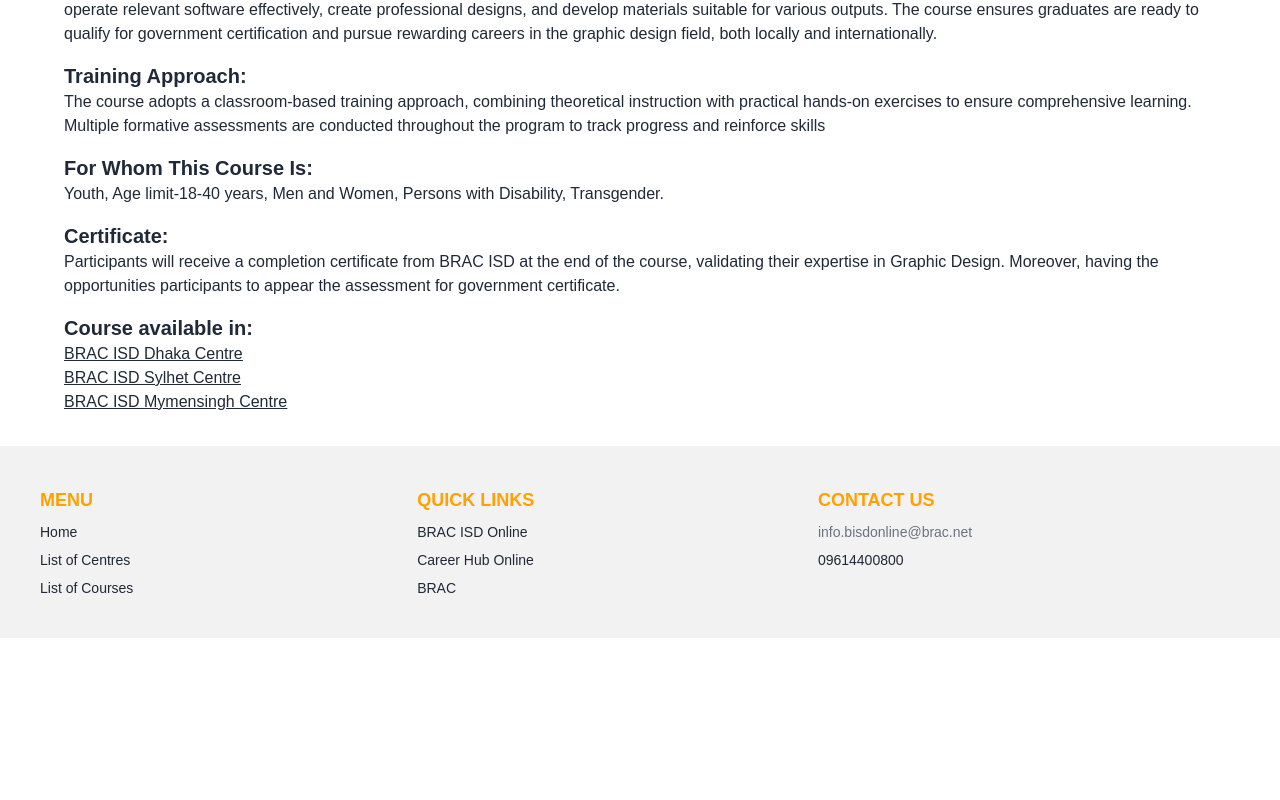
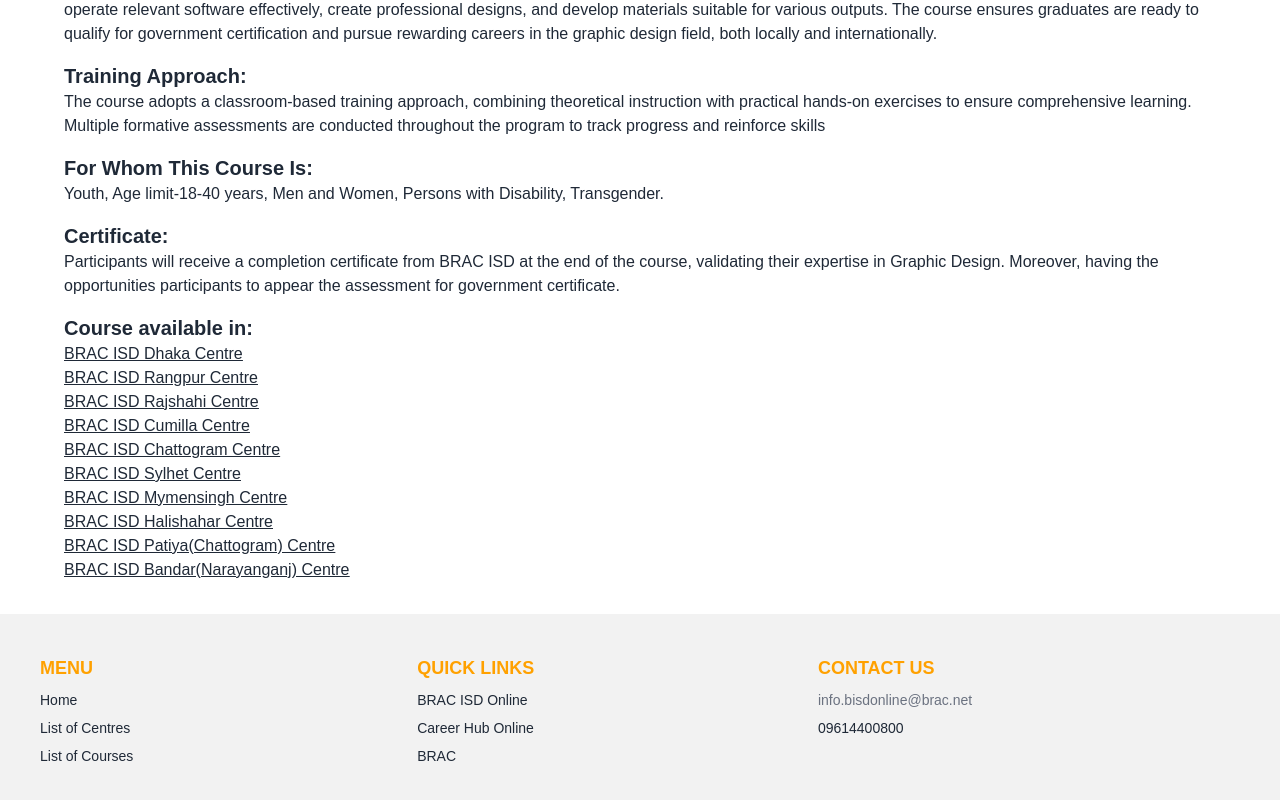
Before and after one commit to Ashraful-Islam-Alif/brac-isd, a React (Vite) app: page /offline/courses/graphics-design in a window 1280 px wide. Shown: the part 1314-2114 px from the top of the page. Before the commit the page ends 1952 px from the top, so only its background shows below. Built offline with nearby package versions, Linux system fonts and the light colour scheme.

Commit message:
center and course updates done

```diff
--- a/src/pages/Offline/Home/ListOfCourses/ListOfCourses.jsx
+++ b/src/pages/Offline/Home/ListOfCourses/ListOfCourses.jsx
@@ -79,11 +79,11 @@
             Pipe Fitting
           </Link>
         </div>
-        <div className="my-8 text-lg font-semibold underline">
+        {/* <div className="my-8 text-lg font-semibold underline">
           <Link to="/offline/courses/steel-bindings-fabrication">
             Steel Bindings & Fabrication
           </Link>
-        </div>
+        </div> */}
         <div className="my-8 text-lg font-semibold underline">
           <Link to="/offline/courses/tiles-marbel-work">
             Tiles & Marbel Work
--- a/src/pages/Offline/Home/Navbar/Navbar.jsx
+++ b/src/pages/Offline/Home/Navbar/Navbar.jsx
@@ -142,11 +142,11 @@
             Pipe Fitting
           </Link>
         </li>
-        <li>
+        {/* <li>
           <Link to="/offline/courses/steel-bindings-fabrication">
             Steel Bindings & Fabrication
           </Link>
-        </li>
+        </li> */}
         <li>
           <Link to="/offline/courses/tiles-marbel-work">
             Tiles & Marbel Work
--- a/src/pages/Offline/ListOfAllCenters/ListOfAllCenters/NarayanganjnKanchan.jsx
+++ b/src/pages/Offline/ListOfAllCenters/ListOfAllCenters/NarayanganjnKanchan.jsx
@@ -73,13 +73,13 @@
             <h2>Plumbing</h2>
             <img className="h-[20px] " src={arrowIcon}></img>
           </Link>
-          <Link
+          {/* <Link
             class="my-8 text-lg font-semibold underline flex items-center"
             to="/offline/courses/steel-bindings-fabrication"
           >
             <h2>Steel Bindings & Fabrication</h2>
             <img className="h-[20px] " src={arrowIcon}></img>
-          </Link>
+          </Link> */}
           <Link
             class="my-8 text-lg font-semibold underline flex items-center"
             to="/offline/courses/tiles-marbel-work"
@@ -87,13 +87,13 @@
             <h2>Tiles and Marble Fittings</h2>
             <img className="h-[20px] " src={arrowIcon}></img>
           </Link>
-          <Link
+          {/* <Link
             class="my-8 text-lg font-semibold underline flex items-center"
             to="/offline/courses/masonry"
           >
             <h2>Masonry</h2>
             <img className="h-[20px] " src={arrowIcon}></img>
-          </Link>
+          </Link> */}
           <Link
             class="my-8 text-lg font-semibold underline flex items-center"
             to="/offline/courses/welding"
--- a/src/pages/Offline/ListOfAllCenters/ListOfAllCenters/Nilphamari.jsx
+++ b/src/pages/Offline/ListOfAllCenters/ListOfAllCenters/Nilphamari.jsx
@@ -51,13 +51,7 @@
             <h2>Electrical Installation & Maintenance</h2>
             <img className="h-[20px] " src={arrowIcon}></img>
           </Link>
-          <Link
-            class="my-8 text-lg font-semibold underline flex items-center"
-            to="/offline/courses/rod-Binding"
-          >
-            <h2>Rod Binding</h2>
-            <img className="h-[20px] " src={arrowIcon}></img>
-          </Link>
+
           <Link
             class="my-8 text-lg font-semibold underline flex items-center"
             to="/offline/courses/computer-operation"
@@ -85,6 +79,20 @@
           >
             <h2>Tiles and Marble Fittings</h2>
             <img className="h-[20px] " src={arrowIcon}></img>
+          </Link>
+          <Link
+                      class="my-8 text-lg font-semibold underline flex items-center"
+                      to="/offline/courses/masonry"
+                    >
+                      <h2>Masonry</h2>
+                      <img className="h-[20px] " src={arrowIcon}></img>
+          </Link>
+          <Link
+          class="my-8 text-lg font-semibold underline flex items-center"
+          to="/offline/courses/sewing-machine"
+          >
+          <h2>Knit Sewing Machine Operation</h2>
+          <img className="h-[20px] " src={arrowIcon}></img>
           </Link>
         </div>
 
--- a/src/pages/Offline/ListOfAllCenters/ListOfAllCenters/RajshahiCenter.jsx
+++ b/src/pages/Offline/ListOfAllCenters/ListOfAllCenters/RajshahiCenter.jsx
@@ -82,6 +82,13 @@
             <h2>Electrical Installation and Maintenance</h2>
             <img className="h-[20px] " src={arrowIcon}></img>
           </Link>
+          <Link
+            class="my-8 text-lg font-semibold underline flex items-center"
+            to="/offline/courses/refrigeration-ac"
+          >
+            <h2>Refrigeration and Air Conditioning</h2>
+            <img className="h-[20px] " src={arrowIcon}></img>
+          </Link>
 
         </div>
         <div className="grid grid-cols-1 md:grid-cols-3 gap-4 my-8">
--- a/src/pages/Offline/ListOfAllCourses/ListOfAllCourses/GraphicsDesignCourses.jsx
+++ b/src/pages/Offline/ListOfAllCourses/ListOfAllCourses/GraphicsDesignCourses.jsx
@@ -113,11 +113,36 @@
               <Link to="/offline/centers/dhaka">BRAC ISD Dhaka Centre</Link>
             </p>
             <p className="underline">
+              <Link to="/offline/centers/rangpur">BRAC ISD Rangpur Centre</Link>
+            </p>
+            <p className="underline">
+              <Link to="/offline/centers/rajshahi">BRAC ISD Rajshahi Centre</Link>
+            </p>
+            <p className="underline">
+              <Link to="/offline/centers/cumilla">BRAC ISD Cumilla Centre</Link>
+            </p>
+            <p className="underline">
+              <Link to="/offline/centers/chattogram">BRAC ISD Chattogram Centre</Link>
+            </p>
+            <p className="underline">
               <Link to="/offline/centers/sylhet">BRAC ISD Sylhet Centre</Link>
             </p>
             <p className="underline">
               <Link to="/offline/centers/mymensingh">
                 BRAC ISD Mymensingh Centre
+              </Link>
+            </p>
+            <p className="underline">
+              <Link to="/offline/centers/chattogram2">BRAC ISD Halishahar Centre</Link>
+            </p>
+            <p className="underline">
+              <Link to="/offline/centers/chattogram3">
+                BRAC ISD Patiya(Chattogram) Centre
+              </Link>
+            </p>
+            <p className="underline">
+              <Link to="/offline/centers/narayanganjnBondor">
+                BRAC ISD Bandar(Narayanganj) Centre
               </Link>
             </p>
           </div>
--- a/src/pages/Offline/ListOfAllCourses/ListOfAllCourses/Masonry.jsx
+++ b/src/pages/Offline/ListOfAllCourses/ListOfAllCourses/Masonry.jsx
@@ -114,12 +114,12 @@
           </h1>
           <div className="">
             <p className="underline">
-              <Link to="/offline/centers/narayanganjnKanchan">
-                BRAC ISD Narayanganj Centre
+              <Link to="/offline/centers/manikganj">BRAC ISD Manikganj Centre</Link>
+            </p>
+          <p className="underline">
+              <Link to="/offline/centers/nilphamari">
+                BRAC ISD Nilphamari Centre
               </Link>
-            </p>
-            <p className="underline">
-              <Link to="/offline/centers/manikganj">BRAC ISD Manikganj Centre</Link>
             </p>
           </div>
         </div>
--- a/src/pages/Offline/ListOfAllCourses/ListOfAllCourses/RefrigerationAndAirConditioningCourses.jsx
+++ b/src/pages/Offline/ListOfAllCourses/ListOfAllCourses/RefrigerationAndAirConditioningCourses.jsx
@@ -121,6 +121,9 @@
             <p className="underline">
               <Link to="/offline/centers/dhaka">BRAC ISD Dhaka Centre</Link>
             </p>
+            <p className="underline">
+              <Link to="/offline/centers/rajshahi">BRAC ISD Rajshahi Centre</Link>
+            </p>
           </div>
         </div>
       </div>
--- a/src/pages/Offline/ListOfAllCourses/ListOfAllCourses/RodBinding.jsx
+++ b/src/pages/Offline/ListOfAllCourses/ListOfAllCourses/RodBinding.jsx
@@ -125,14 +125,6 @@
                 BRAC ISD Narayanganj Centre
               </Link>
             </p>
-            <p className="underline">
-              <Link to="/offline/centers/manikganj">BRAC ISD Manikganj Centre</Link>
-            </p>
-            <p className="underline">
-              <Link to="/offline/centers/nilphamari">
-                BRAC ISD Nilphamari Centre
-              </Link>
-            </p>
           </div>
         </div>
       </div>
--- a/src/pages/Offline/ListOfAllCourses/ListOfAllCourses/SewingMachine.jsx
+++ b/src/pages/Offline/ListOfAllCourses/ListOfAllCourses/SewingMachine.jsx
@@ -124,11 +124,17 @@
               </Link>
             </p>
             <p className="underline">
+              <Link to="/offline/centers/nilphamari">
+                BRAC ISD Nilphamari Centre
+              </Link>
+            </p>
+            <p className="underline">
               <Link to="/offline/centers/manikganj">BRAC ISD Manikganj Centre (Inactive)</Link>
             </p>
             <p className="underline">
               <Link to="/offline/centers/manikganj">BRAC ISD Mirsharai Center (Inactive)</Link>
             </p>
+
           </div>
         </div>
       </div>
```
Also changed, not shown: src/pages/Offline/ListOfAllCenters/ListOfAllCenters/Manikganj.jsx (+6 -6 lines).
